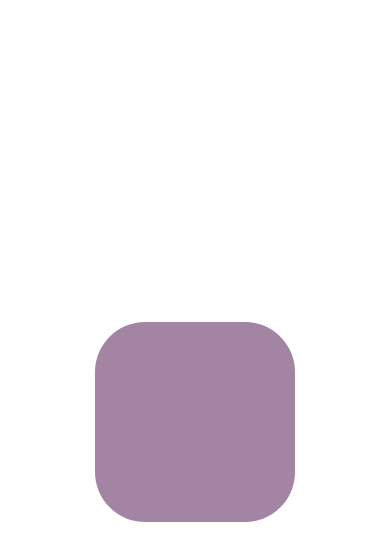
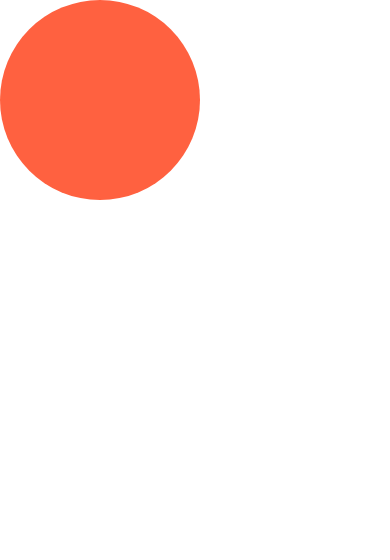
Before and after one commit to Somniumry/langApp, a React Native app: screen / in a window 390 px wide. Shown: the top 560 px of the page. Built offline with nearby package versions, Linux system fonts and the light colour scheme.

Commit message:
4.8 Animate 실행할때 다시 정중앙에서 시작함으로 인해 topLeft를 초기값으로 설정시켜둠

```diff
--- a/App.js
+++ b/App.js
@@ -15,7 +15,7 @@ const AnimatedBox = Animated.createAnimatedComponent(Box);
 const { width: SCREEN_WIDTH, height: SCREEN_HEIGHT } = Dimensions.get("window");
 
 export default function App() {
-  const POSITION = useRef(new Animated.ValueXY({ x: 0, y: 0 })).current;
+  const POSITION = useRef(new Animated.ValueXY({ x: -SCREEN_WIDTH / 2 + 100, y: -SCREEN_HEIGHT / 2 + 100 })).current;
 
   const topLeft = Animated.timing(POSITION, {
     toValue: {
@@ -41,7 +41,7 @@ export default function App() {
     useNativeDriver: false
   })
 
-  const topRight =  Animated.timing(POSITION, {
+  const topRight = Animated.timing(POSITION, {
     toValue: {
       x: SCREEN_WIDTH / 2 - 100,
       y: -SCREEN_HEIGHT / 2 + 100
@@ -51,7 +51,7 @@ export default function App() {
 
   const moveUp = () => {
     Animated.loop(
-      Animated.sequence([topLeft, bottomLeft, bottomRight, topRight])
+      Animated.sequence([bottomLeft, bottomRight, topRight, topLeft])
     ).start()
   };
 
```
